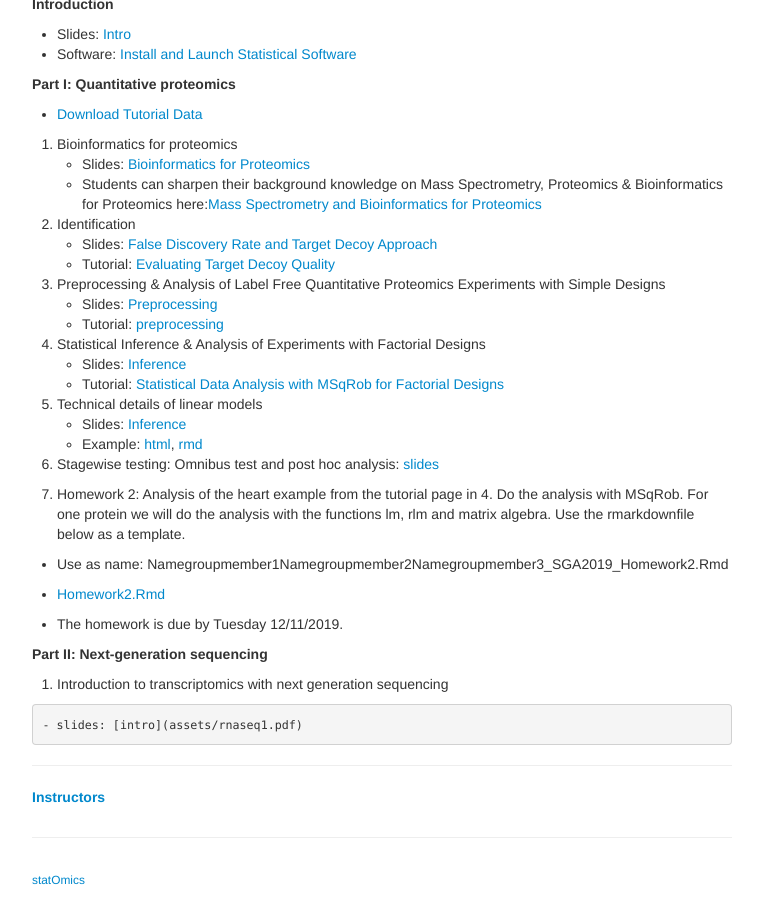
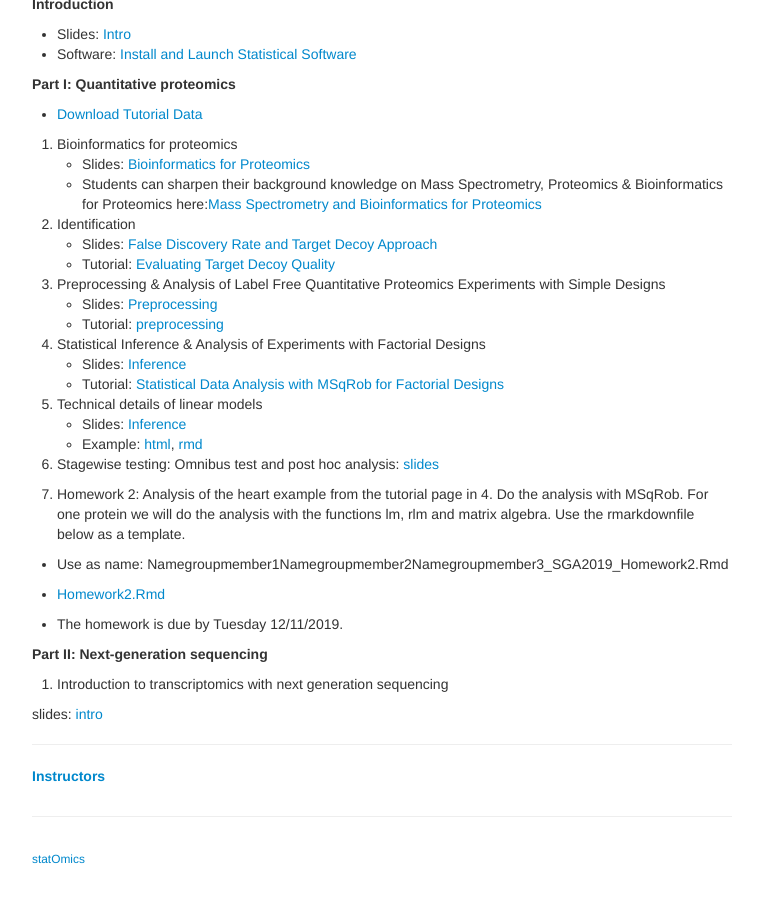
Before and after one commit to statOmics/SGA2019, a Jekyll site: the page built from index.md, in a window 1280 px wide and 900 px high, scrolled down 949 px. Shown: the whole window, without its empty margins (258-1021 px from the left). Built offline with Jekyll 4.4.1, drawn with Linux system fonts in a browser that asks for light colours; after the commit the page ends 1828 px from its top, so only the background shows below that.

Commit message:
rnaseq1 slides

```diff
--- a/index.md
+++ b/index.md
@@ -70,7 +70,7 @@ The basis concepts may be revisited in the free e-book Practical Regression and
 
   1. Introduction to transcriptomics with next generation sequencing
 
-    - slides: [intro](assets/rnaseq1.pdf)
+  slides: [intro](assets/rnaseq1.pdf)
 
 ---
 
```
